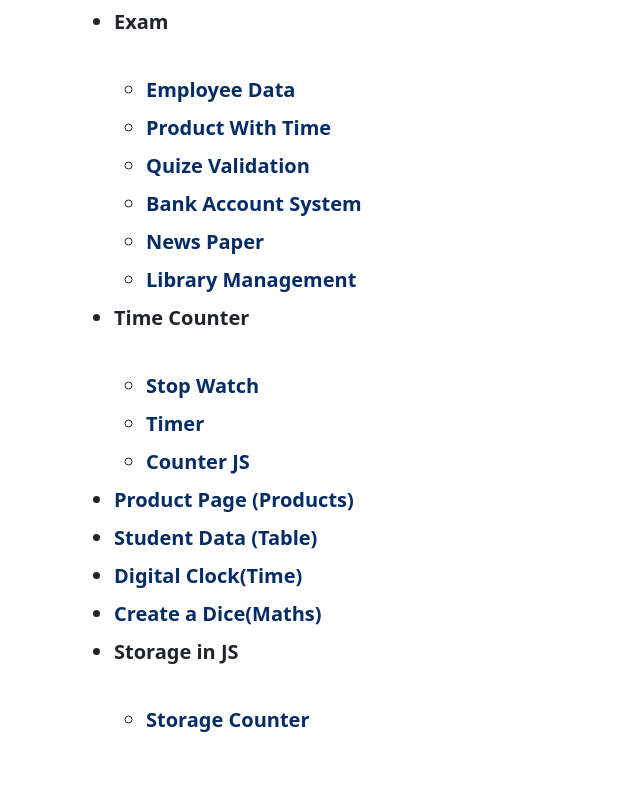
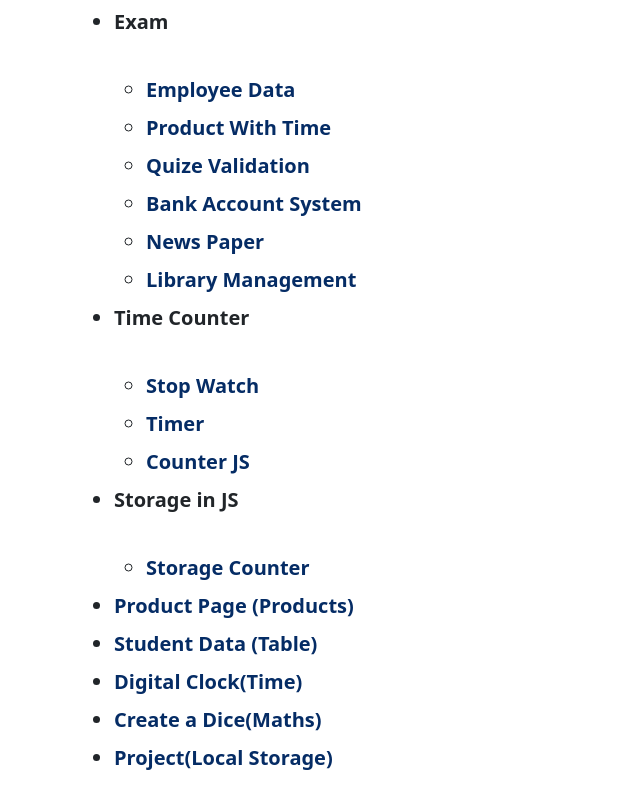
Before and after one commit to ParamKumar-Jadvani/JavaScript, a plain HTML site: page index.html in a window 1280 px wide. Shown: the part 594-1391 px from the top of the page, without its empty margins (0-640 px from the left). Before the commit the page ends 1353 px from the top, so only its background shows below. Drawn offline with nearby package versions, Linux system fonts and the light colour scheme.

Commit message:
index file updated

```diff
--- a/index.html
+++ b/index.html
@@ -188,6 +188,21 @@
             </ul>
           </li>
           <li class="fw-bold my-2">
+            <span class="fw-bolder">Storage in JS</span>
+            <br />
+            <br />
+            <ul class="fw-bold my-2">
+              <li class="fw-bold my-2">
+                <a
+                  class="text-decoration-none text-primary-emphasis"
+                  href="/Storage in JS/Counter/index.html"
+                  >Storage Counter
+                </a>
+              </li>
+            </ul>
+          </li>
+
+          <li class="fw-bold my-2">
             <a
               class="text-decoration-none text-primary-emphasis"
               href="./Products/index.html"
@@ -215,20 +230,12 @@
               >Create a Dice<span class="fw-bolder">(Maths)</span>
             </a>
           </li>
-
           <li class="fw-bold my-2">
-            <span class="fw-bolder">Storage in JS</span>
-            <br />
-            <br />
-            <ul class="fw-bold my-2">
-              <li class="fw-bold my-2">
-                <a
-                  class="text-decoration-none text-primary-emphasis"
-                  href="/Storage in JS/Counter/index.html"
-                  >Storage Counter
-                </a>
-              </li>
-            </ul>
+            <a
+              class="text-decoration-none text-primary-emphasis"
+              href="./Local Storage/index.html"
+              >Project<span class="fw-bolder">(Local Storage)</span>
+            </a>
           </li>
         </ul>
       </div>
```
